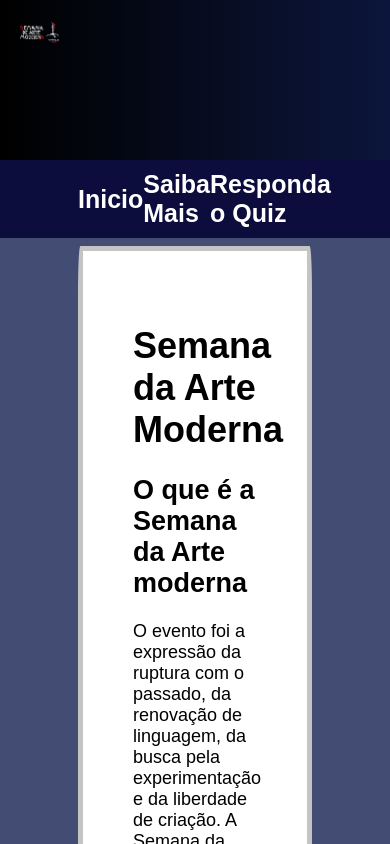
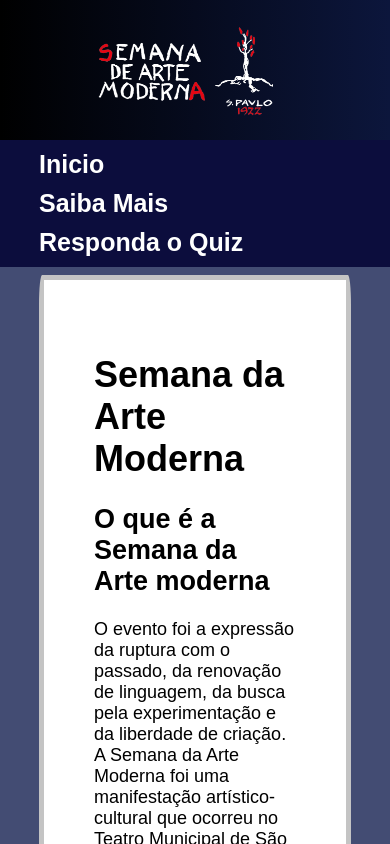
Before and after one commit to CauaRojas/SemanaArteModerna, a React (Vite) app: page / in a window 390 px wide. Shown: the top 844 px of the page. Built offline with nearby package versions, Linux system fonts and the light colour scheme.

Commit message:
css de celular

```diff
--- a/src/App.css
+++ b/src/App.css
@@ -9,7 +9,7 @@ header {
 	height: 12rem;
 }
 header > img {
-	width: 11%;
+	height: 100%;
 	/* height: 100%; */
 	margin-right: 2rem;
 }
@@ -41,6 +41,35 @@ main {
 
 	background-color: #fff;
 }
-.question ul{
+.question ul {
 	list-style-type: none;
 }
+@media (max-width: 768px) {
+	header {
+		height: 10rem;
+		display: flex;
+		justify-content: center;
+	}
+	header > img {
+		width: 50%;
+	}
+	nav {
+		padding-left: 10%;
+		padding-right: 10%;
+		flex-wrap: wrap;
+		gap: 1rem;
+	}
+	nav > a {
+		width: 100%;
+	}
+	main {
+		margin-right: 10%;
+		margin-left: 10%;
+	}
+	section > ul {
+		padding: 0;
+		display: flex;
+		flex-direction: column;
+		gap: 1rem;
+	}
+}
```
